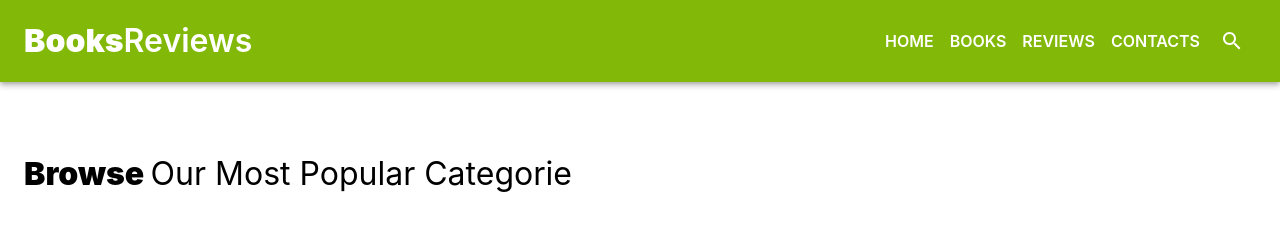
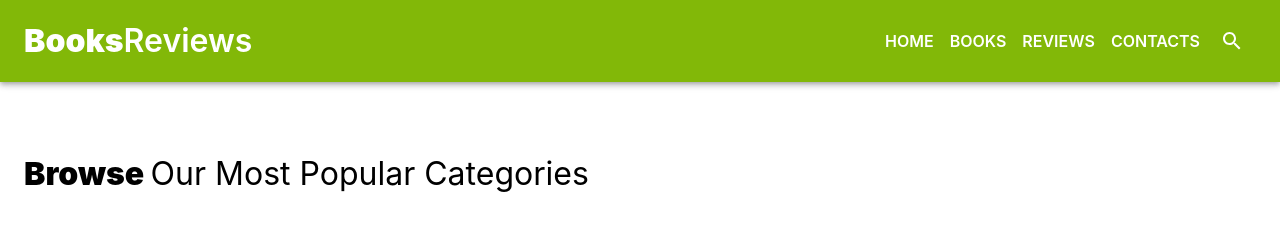
Before and after one commit to sajidaqadomi/BooksReviews, a React (Create React App) app: page /home in a window 1280 px wide. Shown: the top 236 px of the page. Built offline with nearby package versions, Linux system fonts and the light colour scheme.

Commit message:
fix other

```diff
--- a/src/components/AppBar/DrawerNavigator/styles.js
+++ b/src/components/AppBar/DrawerNavigator/styles.js
@@ -12,7 +12,7 @@ export default makeStyles((theme) => ({
     },
     drawerPaper: {
         width: "100%",
-        height: "50%",
+        height: "60%",
     },
     link: {
         display: "flex",
--- a/src/pages/Home/Home.js
+++ b/src/pages/Home/Home.js
@@ -8,7 +8,7 @@ const Home = () => {
     return (
 
         <ModeContextProvider>
-            <Section title='our most popular categorie' />
+            <Section title='our most popular categories' />
             <Section title='nonfiction' cat='nonfiction' />
             <Section title='fiction' cat='fiction' />
             <Section title="children's" cat='children' />
```
